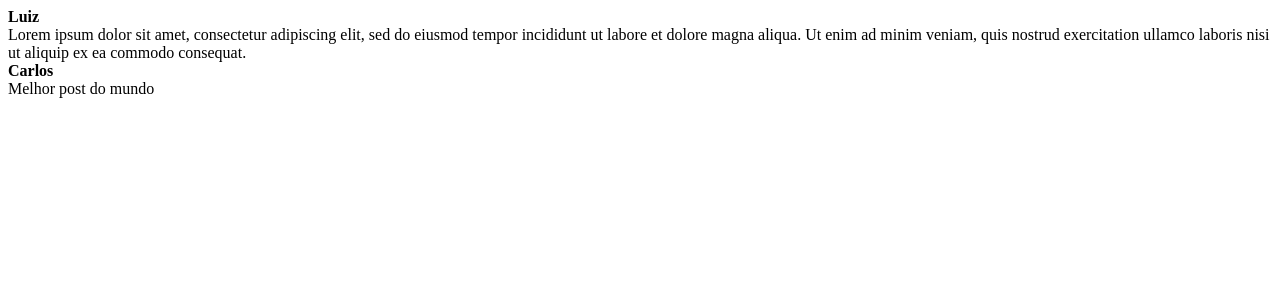
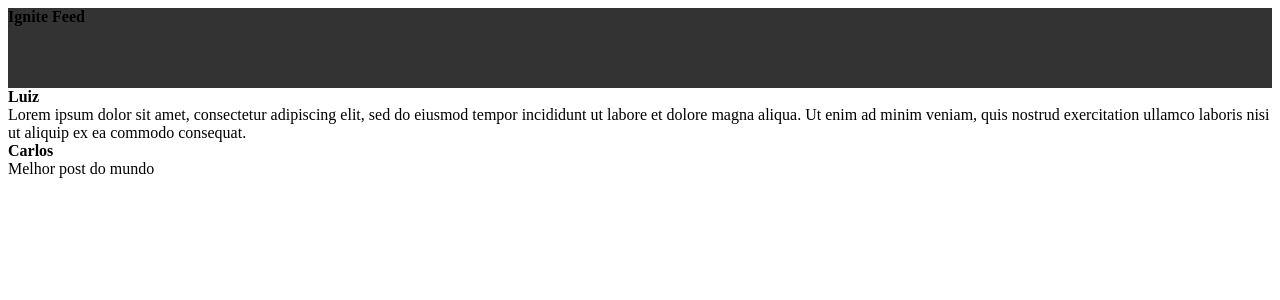
Before and after one commit to luizfranzon/ignite-reactJS, a React (Vite) app in the folder aulas/01-fundamentos-do-react/: page / in a window 1280 px wide. Shown: the top 300 px of the page. Built offline with nearby package versions, Linux system fonts and the light colour scheme.

Commit message:
:art :Header with CSS Modules

```diff
--- a/aulas/01-fundamentos-do-react/src/App.jsx
+++ b/aulas/01-fundamentos-do-react/src/App.jsx
@@ -1,9 +1,11 @@
+import { Header } from "./components/Header"
 import { Post } from "./Post"
 
 export function App() {
 
     return (
         <div>
+            <Header />
             <Post
                 author="Luiz"
                 content="Lorem ipsum dolor sit amet, consectetur adipiscing elit, sed do eiusmod tempor incididunt ut labore et dolore magna aliqua. Ut enim ad minim veniam, quis nostrud exercitation ullamco laboris nisi ut aliquip ex ea commodo consequat."
--- /dev/null
+++ b/aulas/01-fundamentos-do-react/src/components/Header.jsx
@@ -0,0 +1,9 @@
+import styles from "./Header.module.css"
+
+export function Header() {
+    return (
+        <header className={styles.header}>
+            <strong >Ignite Feed</strong>
+        </header>
+    )
+}
--- /dev/null
+++ b/aulas/01-fundamentos-do-react/src/components/Header.module.css
@@ -0,0 +1,4 @@
+.header {
+    background-color: #333;
+    height: 80px;
+}
```
